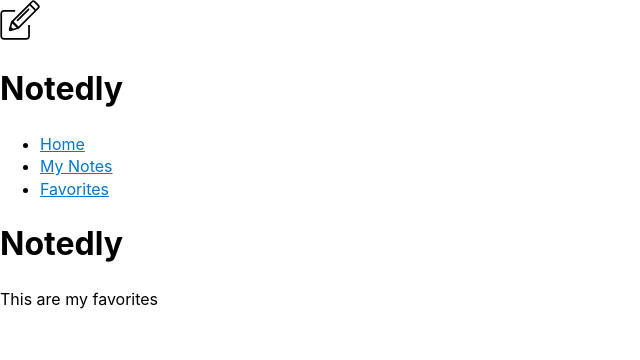
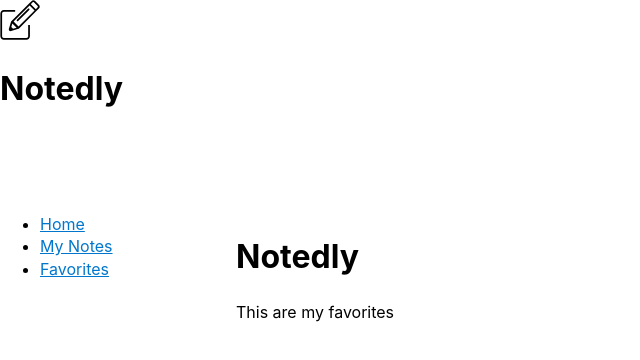
Before and after one commit to Eliezer-Barbosa/notedly-app-web, a React (Create React App) app: page /favorites in a window 1280 px wide. Shown: the top 360 px of the page, without its empty margins (0-640 px from the left). Built offline with nearby package versions, Linux system fonts and the light colour scheme.

Commit message:
component styles - layout.js

```diff
--- a/src/components/Layout.js
+++ b/src/components/Layout.js
@@ -1,14 +1,46 @@
+import styled from "styled-components";
+
 import Header from "./Header";
 import Navigation from "./Navigation";
+
+// component styles
+const Wrapper = styled.div`
+  // for screens above 700px wide
+  @media (min-width: 700px) {
+    display: flex;
+    top: 64px;
+    position: relative;
+    height: calc(100% - 64px);
+    width: 100%;
+    flex: auto;
+    flex-direction: column;
+  }
+`;
+
+const Main = styled.main`
+  position: fixed;
+  height: calc(100% - 185px);
+  width: 100%;
+  padding: 1em;
+  overflow-y: scroll;
+
+  // for screens above 700px wide
+  @media (min-width: 700px) {
+    flex: 1;
+    margin-left: 220px;
+    height: calc(100% - 64px);
+    width: calc(100% - 220px);
+  }
+`;
 
 const Layout = ({ children }) => {
   return (
     <>
       <Header />
-      <div className="wrapper">
+      <Wrapper>
         <Navigation />
-        <main>{children}</main>
-      </div>
+        <Main>{children}</Main>
+      </Wrapper>
     </>
   );
 };
```
